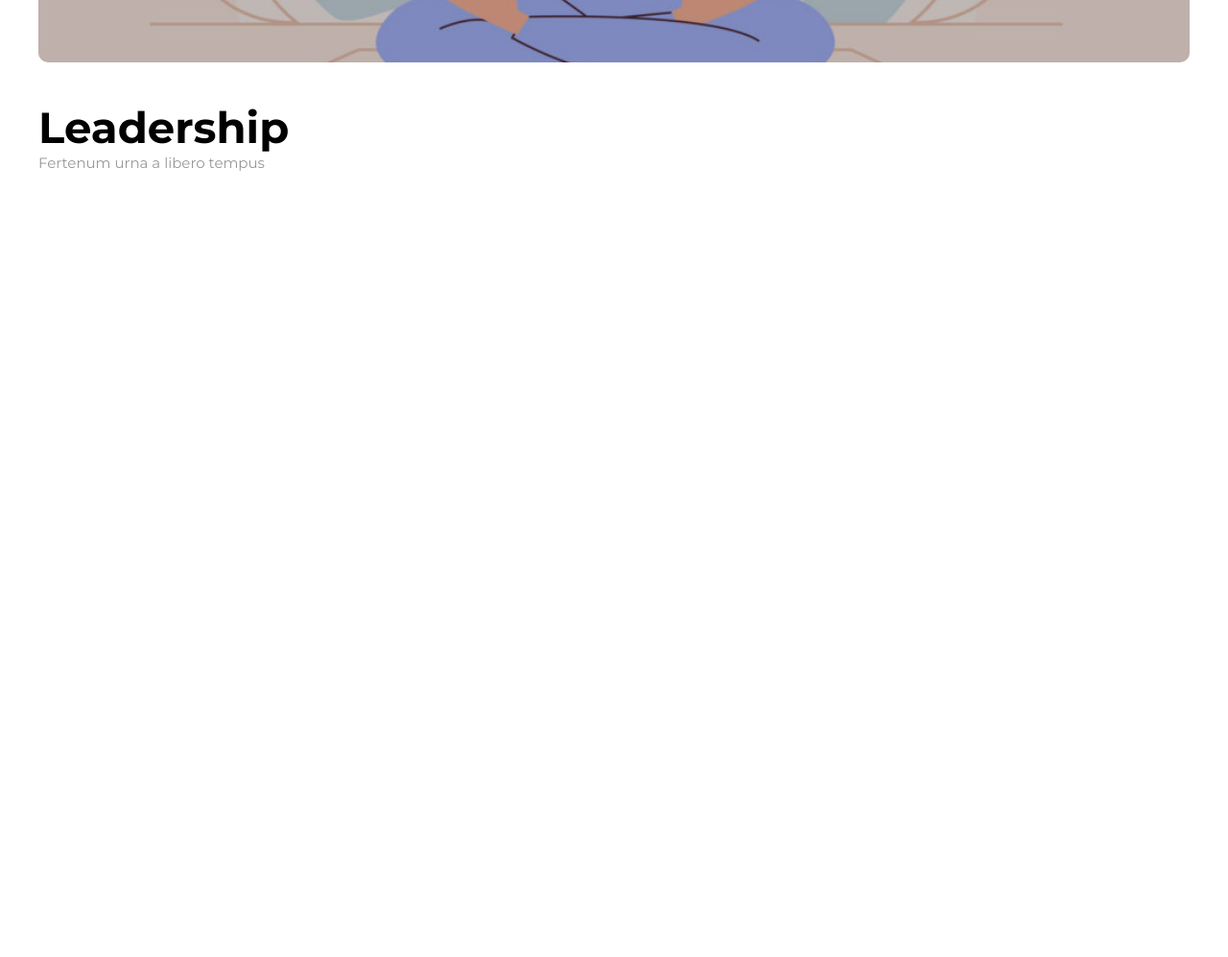
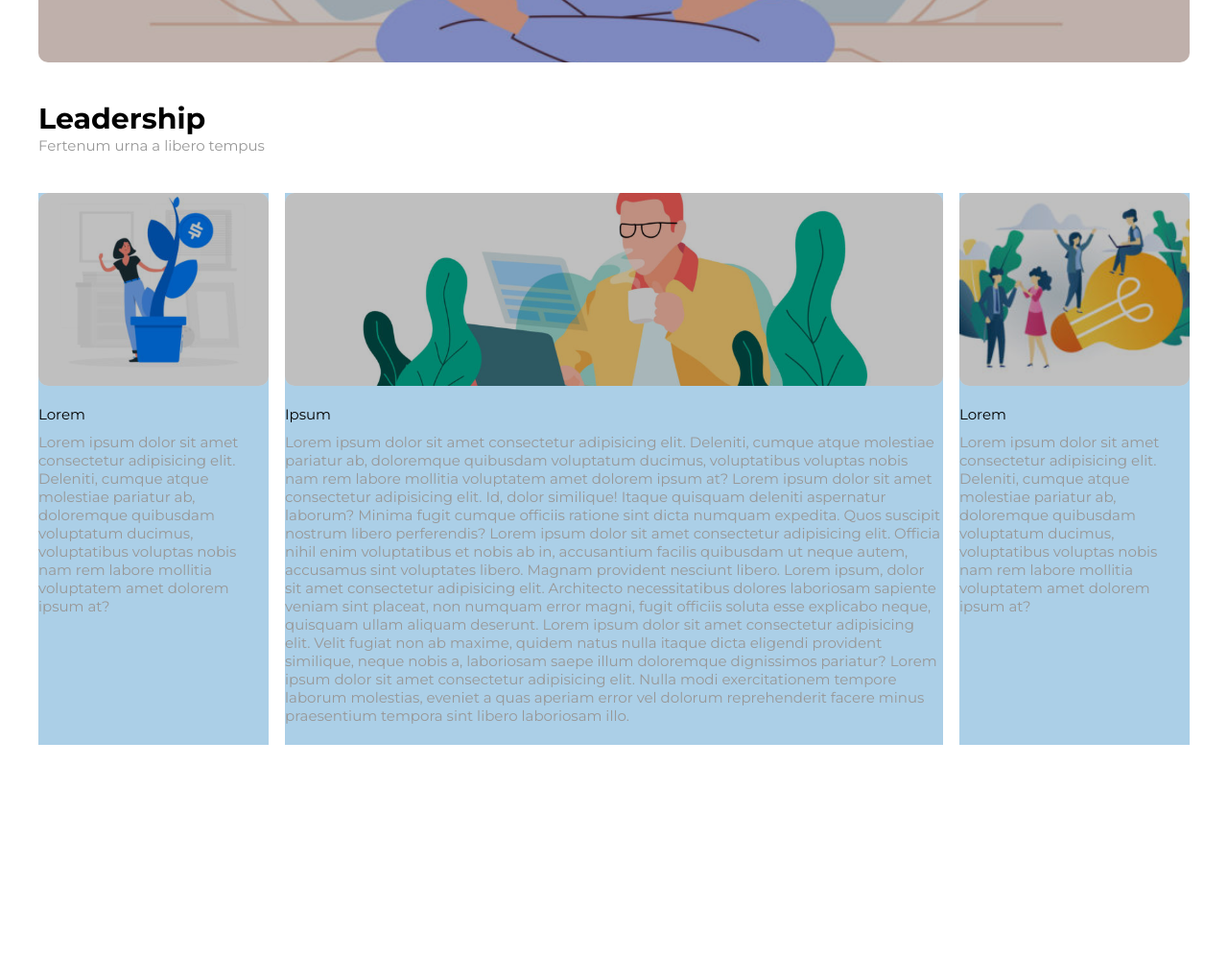
Before and after one commit to Eliana-Abate/htmlcss-wp, a plain HTML site: page index.html in a window 1280 px wide. Shown: the part 618-1615 px from the top of the page at 96% size. Before the commit the page ends 1323 px from the top, so only its background shows below. Drawn offline with Linux system fonts and the light colour scheme.

Commit message:
Main: <article> completed

```diff
--- a/css/style.css
+++ b/css/style.css
@@ -8,6 +8,12 @@
     max-width: 1200px;
     color: #989898;
     font-family: 'Montserrat', sans-serif;
+}
+
+.clearfix::after {
+    content: '';
+    display: table;
+    clear: both;
 }
 
 
@@ -85,19 +91,79 @@ a:visited {
     font-size: 15px;
 }
 
-/*main: second section*/
+/*main: article*/
 .box {
     width: 100%;
-    height: 600px;
-    font-size: 30px;
+    height: 700px;
 }
 
 #leadership-title {
     color: black;
     font-style: font-family: 'Montserrat', sans-serif;
+    font-size: 30px;
 }
 
 #leadership-par {
     color: #989898;
     font-size: 15px;
 }
+
+.columns {
+    width: 100%;
+    margin-top: 40px;
+    margin-bottom: 40px;
+    height: 575px;
+}
+
+.sidebar {
+    width: 20%;
+    height: 100%;
+    background-color: #abcfe7;
+    float: left;
+}
+
+.main-bar {
+    width: calc(60% - 34px);
+    height: 100%;
+    background-color: #abcfe7;
+    float: left;
+    margin-left: 17px;
+    margin-right: 17px;
+}
+
+.banner {
+    width: 100%;
+    height: 35%;
+    border-radius: 10px;
+    margin-bottom: 20px;
+}
+
+#plant {
+     background-image: url(../img/img-1.jpg);
+     background-size: 95%;
+     background-position: center;
+}
+
+#lamp {
+    background-image: url(../img/img-3.jpg);
+    background-size: cover;
+    background-repeat: no-repeat;
+    background-position: center;
+}
+
+#man-with-coffee {
+    background-image: url(../img/banner-2.jpg);
+    background-size: cover;
+    background-position: center;
+}
+
+.bar-text {
+    width: 100%;
+    height: 100%;
+    font-size: 15px;
+}
+
+.bar-text-title {
+    color:black;
+    margin-bottom: 10px;
+}
--- a/index.html
+++ b/index.html
@@ -48,12 +48,43 @@
                     <p id="leadership-par">Fertenum urna a libero tempus</p>
                 </div>
 
-                <div></div>
+                <section class="columns clearfix">
+                    <aside class="sidebar">
+                        <figure class="banner" id="plant">
+                            <div class="dark-cover"></div>
+                        </figure>
 
+                        <div class="bar-text">
+                            <div class="bar-text-title">Lorem</div>
+                            <p>Lorem ipsum dolor sit amet consectetur adipisicing elit. Deleniti, cumque atque molestiae pariatur ab, doloremque quibusdam voluptatum ducimus, voluptatibus voluptas nobis nam rem labore mollitia voluptatem amet dolorem ipsum at?</p>
+                        </div>
+                    </aside>
 
+                    <section class="main-bar">
+                        <figure class="banner" id="man-with-coffee">
+                            <div class="dark-cover"></div>
+                        </figure>
+
+                        <div class="bar-text">
+                            <div class="bar-text-title">Ipsum</div>
+                            <p>Lorem ipsum dolor sit amet consectetur adipisicing elit. Deleniti, cumque atque molestiae pariatur ab, doloremque quibusdam voluptatum ducimus, voluptatibus voluptas nobis nam rem labore mollitia voluptatem amet dolorem ipsum at? Lorem ipsum dolor sit amet consectetur adipisicing elit. Id, dolor similique! Itaque quisquam deleniti aspernatur laborum? Minima fugit cumque officiis ratione sint dicta numquam expedita. Quos suscipit nostrum libero perferendis? Lorem ipsum dolor sit amet consectetur adipisicing elit. Officia nihil enim voluptatibus et nobis ab in, accusantium facilis quibusdam ut neque autem, accusamus sint voluptates libero. Magnam provident nesciunt libero. Lorem ipsum, dolor sit amet consectetur adipisicing elit. Architecto necessitatibus dolores laboriosam sapiente veniam sint placeat, non numquam error magni, fugit officiis soluta esse explicabo neque, quisquam ullam aliquam deserunt. Lorem ipsum dolor sit amet consectetur adipisicing elit. Velit fugiat non ab maxime, quidem natus nulla itaque dicta eligendi provident similique, neque nobis a, laboriosam saepe illum doloremque dignissimos pariatur? Lorem ipsum dolor sit amet consectetur adipisicing elit. Nulla modi exercitationem tempore laborum molestias, eveniet a quas aperiam error vel dolorum reprehenderit facere minus praesentium tempora sint libero laboriosam illo.</p>
+                        </div>
+                    </section>
+
+                    <aside class="sidebar">
+                        <figure class="banner" id="lamp">
+                            <div class="dark-cover"></div>
+                        </figure>
+
+                        <div class="bar-text">
+                            <div class="bar-text-title">Lorem</div>
+                            <p>Lorem ipsum dolor sit amet consectetur adipisicing elit. Deleniti, cumque atque molestiae pariatur ab, doloremque quibusdam voluptatum ducimus, voluptatibus voluptas nobis nam rem labore mollitia voluptatem amet dolorem ipsum at?</p>
+                        </div>
+                    </aside>
+                </section>
             </article>
+        </main>
 
-        </main>
 
         <footer></footer>
     </div>
```
